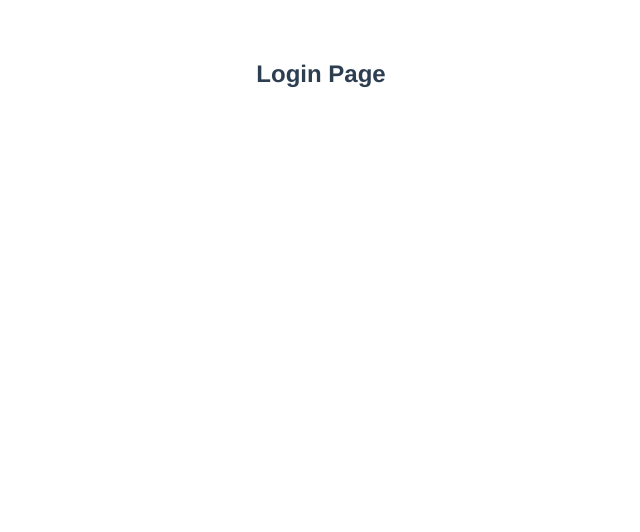
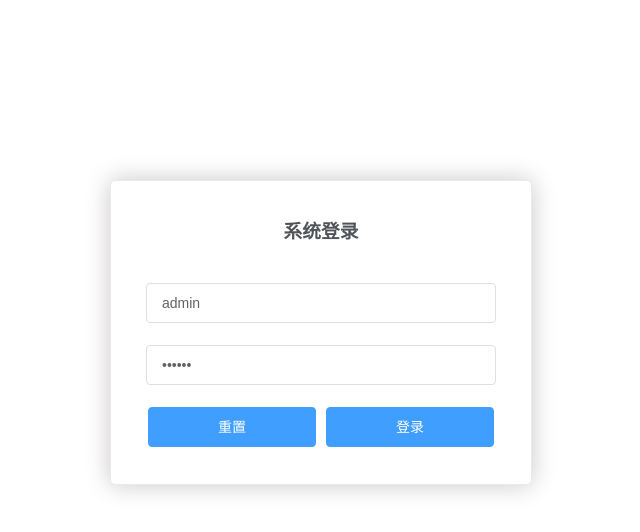
Before and after one commit to MKLM0222/system-ui, a Vue app: page /#/login in a window 1280 px wide. Shown: the top 532 px of the page, without its empty margins (319-959 px from the left). Built offline with nearby package versions, Linux system fonts and the light colour scheme.

Commit message:
封装axios和mock模块，丰富登录页面

```diff
--- a/src/http/interface.js
+++ b/src/http/interface.js
@@ -4,10 +4,11 @@
 
 import axios from './axios'
 //单独导出
-export const login = () => {
+export const login = data => {
   return axios({
       url:'/login',
-      method:'get'
+      method:'post',
+      data
   })
 }
 
--- /dev/null
+++ b/src/mock/index.js
@@ -0,0 +1,33 @@
+/*为了统一可以管理和集中控制数据模拟接口，我们对mock模块进行了封装，可以方便的
+定制模拟接口的统一开关和个体开关。*/
+
+import Mock from 'mockjs'
+import * as login from './modules/login'
+import * as user from './modules/user'
+import * as menu from './modules/menu'
+
+//开启、关闭业务模块拦截，通过调用fnCreate方法[isOpen参数]设置，
+//开启，关闭[业务模块中年某个请求]拦截，通过函数返回对象中的[isOpen属性设置]
+
+fnCreate(login,true)
+fnCreate(user,true)
+fnCreate(menu,true)
+
+function fnCreate (mod,isOpen = true) {
+  if(isOpen) {
+    for(var key in mod) {
+       ((res) => {
+         if(res.isOpen !== false) {
+           Mock.mock(new RegExp(res.url),res.type,(opts) => {
+             opts['data'] = opts.body?JSON.parse(opts.body) : null
+             delete opts.body
+             console.log('\n')
+             console.log('$cmock拦截，请求:','color:blue',opts)
+             console.log('$cmock拦截，响应:','color:blue',res.data)
+             return res.data
+           })
+         }
+       })(mod[key]() || { })
+    }
+  }
+}
--- a/src/mock/mock.js
+++ b/src/mock/mock.js
@@ -1,8 +1,15 @@
-import Mock from "mockjs"
+import Mock from "mockjs"//es6引入mock模块
+
+Mock.mock("http://localhost:8080/login",{
+  data:{
+    "token":Math.random().toString().slice(2)
+    //其他数据
+  }
+})
 
 Mock.mock("http://localhost:8080/user",{
-  "name":'@name',
-  'email':'@email',
+  "name":'@name',//随机生成姓名
+  'email':'@email',//随机生成邮箱
   'age|1-10':5
 })
 Mock.mock("http://localhost:8080/menu",{
--- /dev/null
+++ b/src/mock/modules/login.js
@@ -0,0 +1,18 @@
+export function login() {
+  return {
+    //isOpen:false
+    url:'http://localhost:8080/login',
+    type: 'post',
+    data: {
+      'msg':'success',
+      'code': 0,
+      'data':{
+        'msg':'success',
+        'code':0,
+        'data': {
+          'token':Math.random().toString().slice(2)
+        }
+      }
+    }
+  }
+}
--- /dev/null
+++ b/src/mock/modules/menu.js
@@ -0,0 +1,16 @@
+export function getMenu() {
+  return {
+    //isOpen:false
+    url:'http://localhost:8080/login',
+    type: 'get',
+    data: {
+      'msg':'success',
+      'code': 0,
+      'data':{
+        'id':'@increment',
+        'name':'menu',
+        'order|10-20':12
+      }
+    }
+  }
+}
--- /dev/null
+++ b/src/mock/modules/user.js
@@ -0,0 +1,17 @@
+export function getUser() {
+  return {
+    //isOpen:false
+    url:'http://localhost:8080/login',
+    type: 'get',
+    data: {
+      'msg':'success',
+      'code': 0,
+      'data':{
+        'id':'@increment',
+        'name':'@name',//随机生成姓名
+        'email': '@email',//随机生成姓名
+        'age|10-20':12
+      }
+    }
+  }
+}
--- a/src/router/index.js
+++ b/src/router/index.js
@@ -7,7 +7,7 @@ import NotFound from "@/views/404"
 
 Vue.use(Router)
 
-export default new Router({
+const router=new Router({
   routes: [
     {
       path: '/',
@@ -26,3 +26,26 @@ export default new Router({
     }
   ]
 })
+
+router.beforeEach((to,from,next) => {
+  //登录界面登录成功之后，会把用户信息保存在会话
+  //存在时间为会话生命周期，页面关闭就失效。
+  let user = sessionStorage.getItem('user');
+  if(to.path=="/login") {
+    //如果访问登录界面，如果用户会话信息存在，代表已登录过，跳转到主页
+    if(user) {
+      next({path:"/"})
+    }else{
+      next()
+    }
+  }else {
+    //访问非登录界面，且用户会话信息不存在，表示未登录，则跳转到登录界面
+    if(!user) {
+      next({path:"/login"})
+    }else{
+      next()
+    }
+  }
+})
+
+export default router
--- a/src/views/Home.vue
+++ b/src/views/Home.vue
@@ -1,14 +1,14 @@
 <template>
-  <div class="page">
-    <h2>Home Page</h2>
-    <el-button type="primary" @click="getUser()">获取用户信息</el-button>
-    <el-button type="primary" @click="getMenu()">获取菜单信息</el-button>
-  </div>
+  <el-row class="container">
+    <el-col :span="24" class="header">
+      <el-col :span="5" class="logo" :class="isCollapse?'logo=collapse-width':'logo-width'"></el-col>
+    </el-col>
+  </el-row>
 </template>
 
 <script>
 import axios from "axios"
-import mock  from "@/mock/mock.js"
+import mock  from "@/mock/index.js"
 export default {
   name:"Home",
   methods: {
--- a/src/views/Login.vue
+++ b/src/views/Login.vue
@@ -1,11 +1,84 @@
 <template>
-  <div class="page">
-    <h2>Login Page</h2>
-  </div>
+  <el-form :model="form" :rules="fieldRules" ref="loginForm" label-position="left"
+  label-width="0px" class="demo-ruleForm login-container">
+     <h3 class="title">系统登录</h3>
+     <el-form-item prop="account">
+       <el-input type="text" v-model="loginForm.account" auto-complete="off"
+       placeholder="账号"></el-input>
+     </el-form-item>
+     <el-form-item prop="password">
+        <el-input type="password" v-model="loginForm.password" auto-complete="off"
+        placeholder="密码"></el-input>
+     </el-form-item>
+     <el-form-item style="width:100%;">
+       <el-button type="primary" style="width:48%;" @click.native.prevent="reset">重置</el-button>
+       <el-button type="primary" style="width:48%;" @click.native.prevent="login" :loading="logining">登录</el-button>
+     </el-form-item>
+  </el-form>
 </template>
 
 <script>
+import mock from "@/mock/index.js";
+import Cookies from "js-cookie";
+import router from "@/router"
 export default {
-  name:"Login"
+  name:"Login",
+  data(){
+    return {
+      logining:false,
+      loginForm:{
+        account:'admin',
+        password:'123456'
+      },
+      fieldRules: {
+        account: [
+          {required:true,message:'请输入账号',trigger:'blur'},
+        ],
+        password: [
+          {required:true,message:'请输入密码',trigger:'blur'}
+        ]
+      },
+      checked:true
+    }
+  },
+  methods: {
+    login(){
+      let userInfo = {account:this.loginForm.account,
+                      password:this.loginForm.password}
+      this.$api.login().then(function(res) {
+          Cookies.set('token',res.data.token)//放置token到cookie
+          sessionStorage.setItem("user",userInfo.account)//将用户保存到本地对话
+          this.$router.push("/")//登录成功，跳转到主页
+      }).catch(function(res) {
+        alert(res);
+      })
+    },
+    reset(){
+      this.$refs.loginForm.resetFields();
+    }
+  }
 }
 </script>
+
+<style lang="scss" scoped>
+  .login-container {
+    -webkit-border-radius:5px;
+    border-radius:5px;
+    -moz-border-radius:5px;
+    background-clip:padding-box;
+    margin:180px auto;
+    width:350px;
+    padding:35px 35px 15px 35px;
+    background:#fff;
+    border:1px solid #eaeaea;
+    box-shadow:0 0 25px #cac6c6;
+    .title{
+      margin:0px auto 40px auto;
+      text-align:center;
+      color:#505458;
+    }
+    .remember {
+      margin:0px 0px 35px 0px;
+    }
+  }
+ </style>
```
Also changed, not shown: 1 other file (tests, documents, lock files or other folders).
